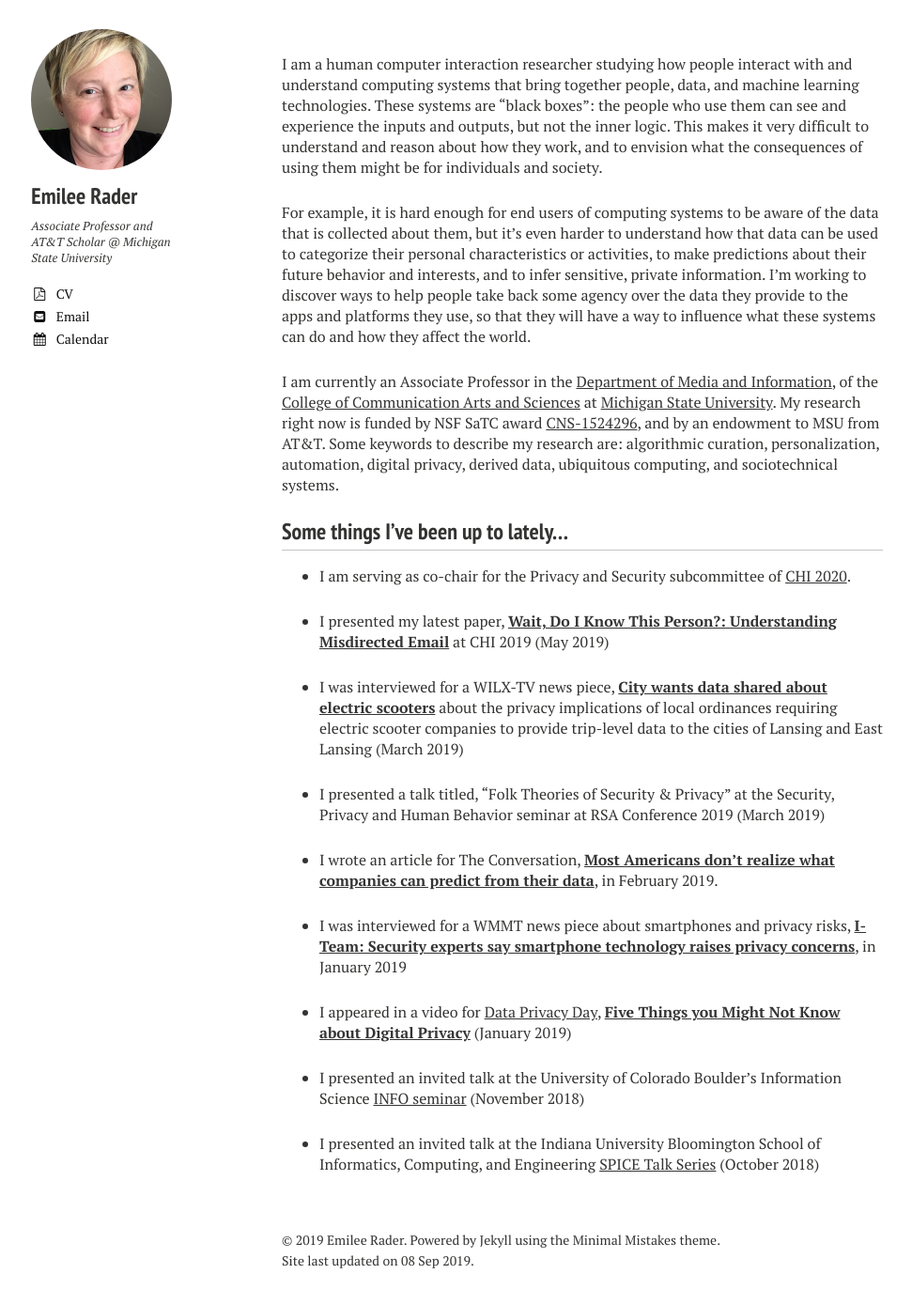
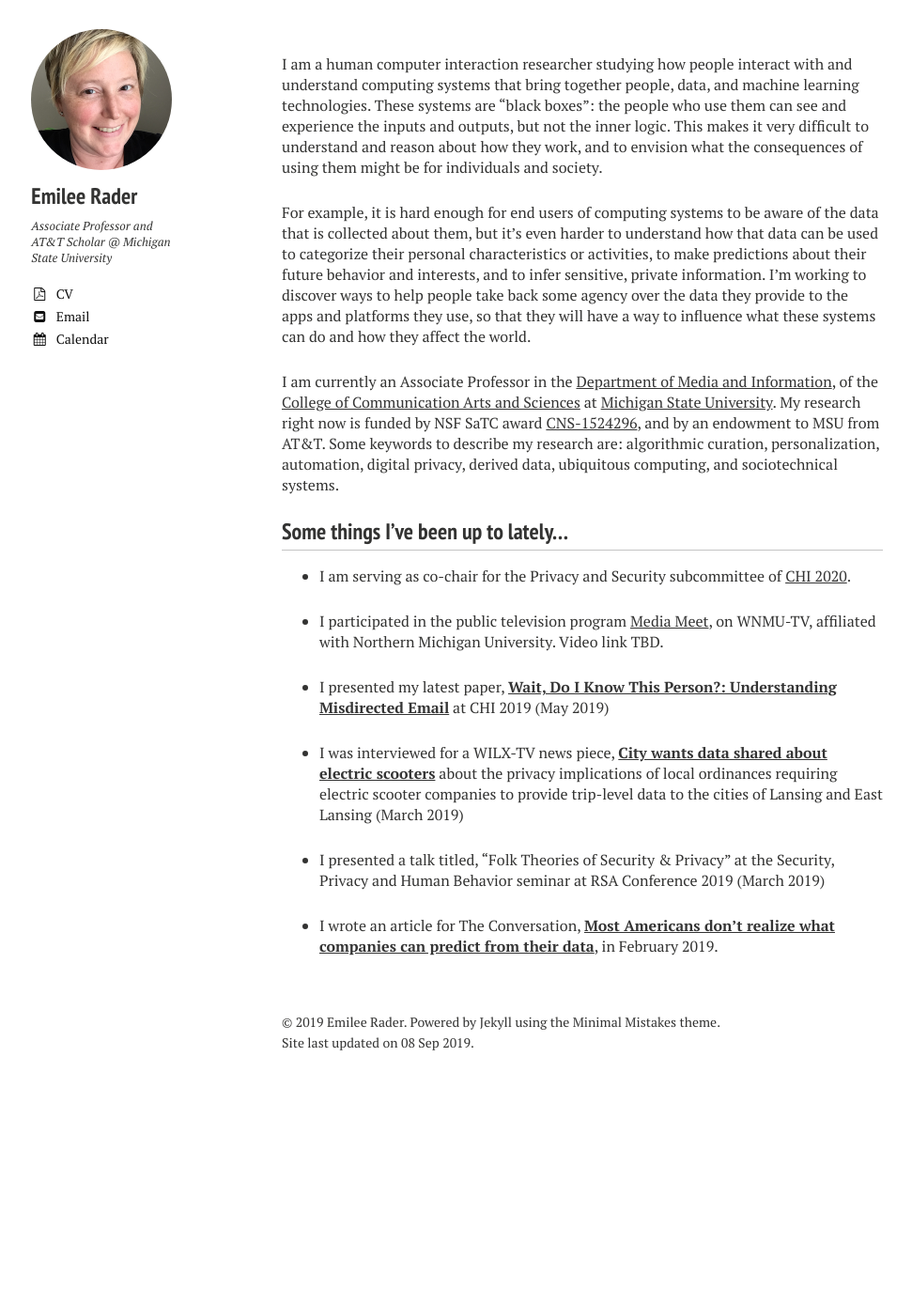
Before and after one commit to bierdoctor/bierdoctor.github.io, a Jekyll site: the page built from index.md, in a window 1280 px wide and 1400 px high, scrolled down 359 px. Shown: the top 1389 px of the window at 94% size, without its empty margins (20-991 px from the left). Built offline with Jekyll 4.4.1, drawn with Linux system fonts in a browser that asks for light colours; nearby versions of some CDN libraries; after the commit the page ends 1527 px from its top, so only the background shows below that.

Commit message:
add media meet to home page news. link tbd.

```diff
--- a/index.md
+++ b/index.md
@@ -14,7 +14,9 @@ I am currently an Associate Professor in the [Department of Media and Informatio
 
 ### Some things I've been up to lately...
 
-- I am serving as co-chair for the Privacy and Security subcommittee of [CHI 2020](https://chi2020.acm.org/).
+- I am serving as co-chair for the Privacy and Security subcommittee of [CHI 2020](https://chi2020.acm.org/authors/papers/selecting-a-subcommittee/#Privacy-Security).
+
+- I participated in the public television program [Media Meet](https://wnmutv.nmu.edu/programs/media-meet/), on WNMU-TV, affiliated with Northern Michigan University. Video link TBD.
 
 - I presented my latest paper, [**Wait, Do I Know This Person?: Understanding Misdirected Email**](http://bierdoctor.com/papers/rader_chi19.pdf) at CHI 2019 (May 2019)
 
@@ -24,6 +26,8 @@ I am currently an Associate Professor in the [Department of Media and Informatio
 
 - I wrote an article for The Conversation, [**Most Americans don’t realize what companies can predict from their data**](http://theconversation.com/most-americans-dont-realize-what-companies-can-predict-from-their-data-110760), in February 2019.
 
+
+<!--
 - I was interviewed for a WMMT news piece about smartphones and privacy risks, [**I-Team: Security experts say smartphone technology raises privacy concerns**](https://wwmt.com/news/i-team/i-team-security-experts-say-smartphone-technology-raises-privacy-concerns), in January 2019
 
 - I appeared in a video for [Data Privacy Day](https://en.wikipedia.org/wiki/Data_Privacy_Day), [**Five Things you Might Not Know about Digital Privacy**](https://www.youtube.com/watch?v=Npv6z6-MjLw) (January 2019)
@@ -32,9 +36,6 @@ I am currently an Associate Professor in the [Department of Media and Informatio
 
 - I presented an invited talk at the Indiana University Bloomington School of Informatics, Computing, and Engineering [SPICE Talk Series](https://spice.sice.indiana.edu/2018/11/02/spice-talk-series-features-professor-emilee-rader/) (October 2018)
 
-
-
-<!--
 - Presenting the latest paper from my algorithmic curation grant, [**Explanations as Mechanisms for Algorithmic Transparency**](http://bierdoctor.com/papers/rader_chi18.pdf), at CHI (April 2018)
 
 - Presenting an invited talk at the University of Maryland College of Information Studies (April 2018)
```
